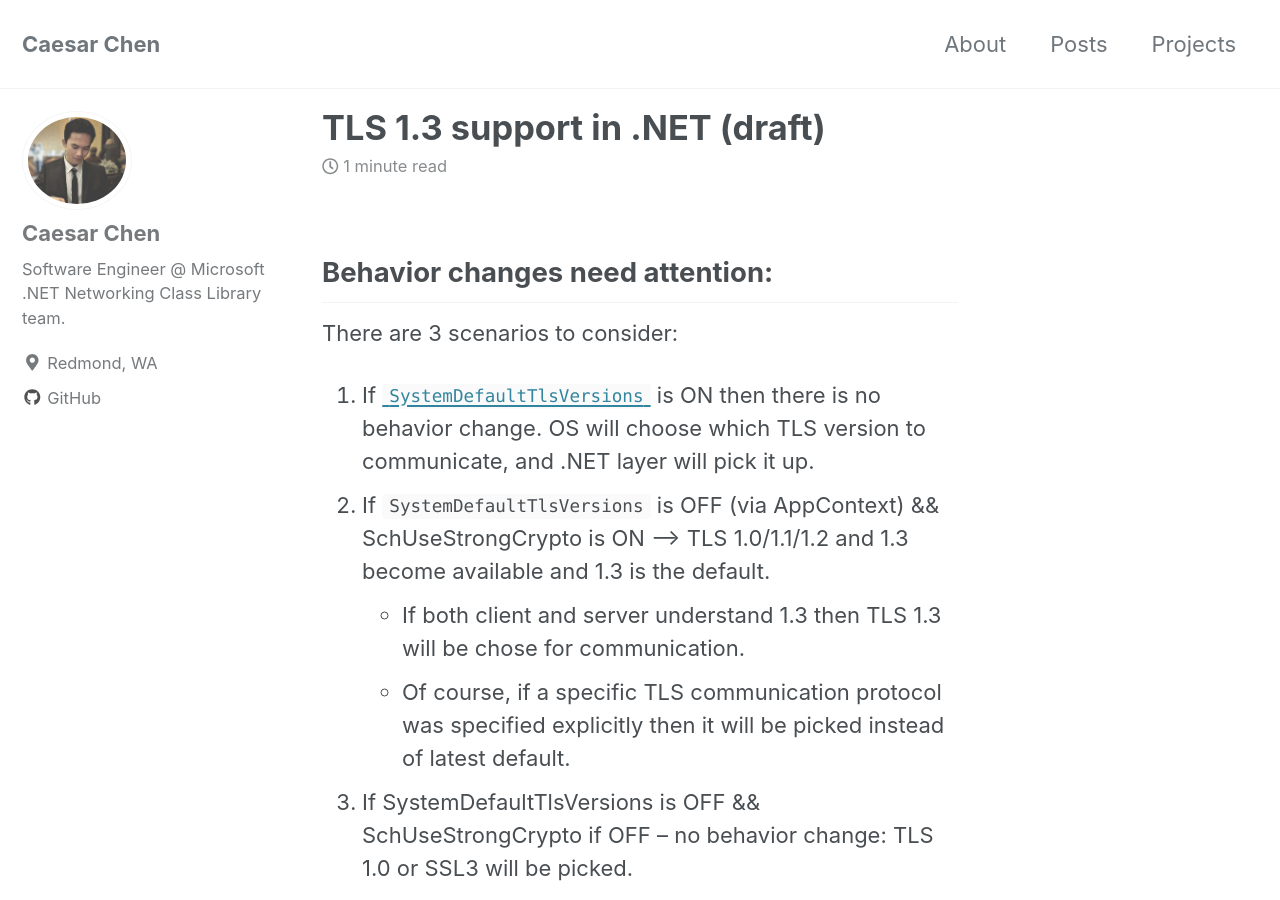
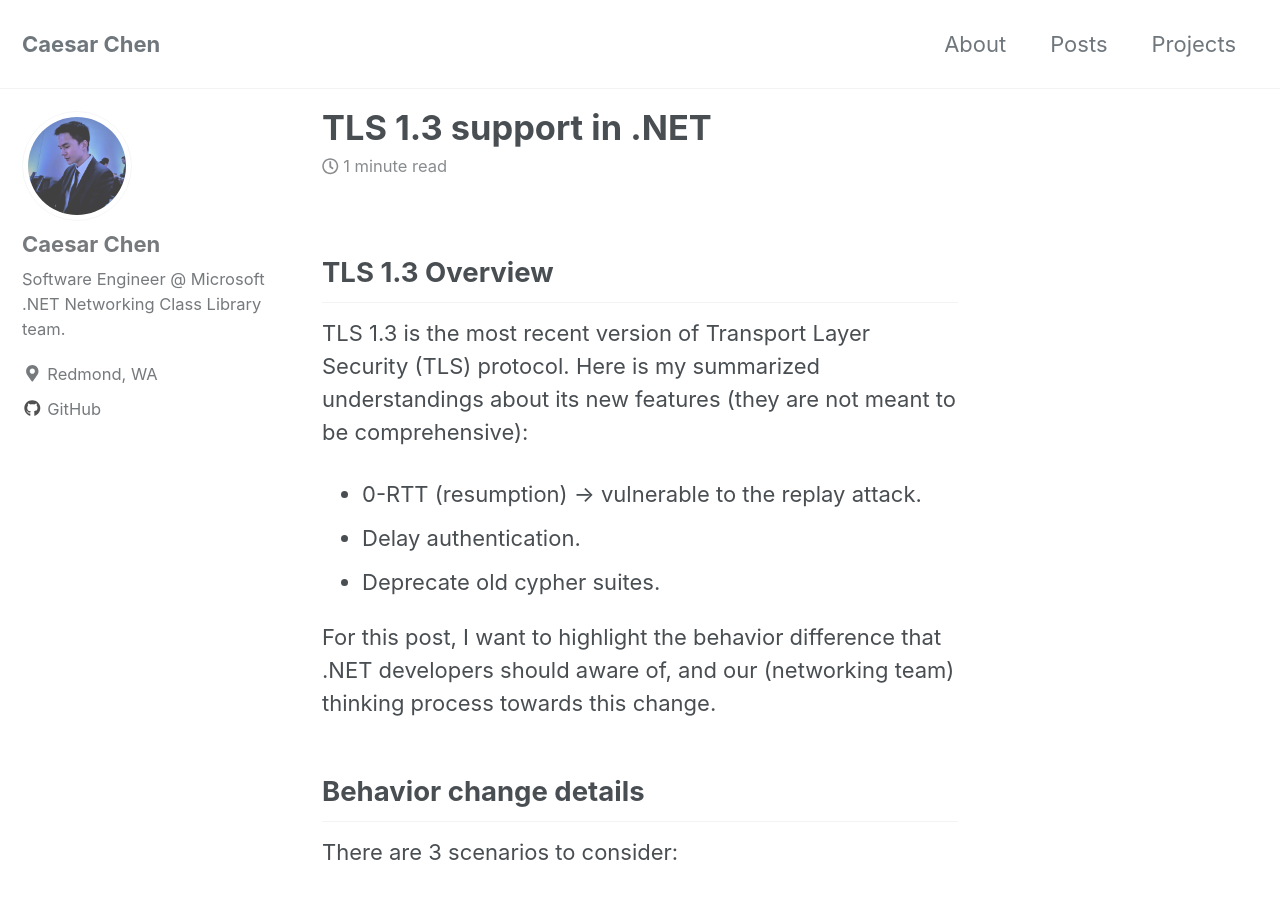
Before and after one commit to caesar1995/caesar1995.github.io, a Jekyll site: the page built from _posts/2019-01-07-tls13.md, in a window 1280 px wide and 900 px high. Built offline with Jekyll 4.4.1, drawn with Linux system fonts in a browser that asks for light colours; cached includes are drawn as plain includes; nearby versions of some CDN libraries; some of the changed text lies outside the part shown.

Commit message:
Add post about TLS 1.3 (#5)
* add aboutme

* finish tls post

```diff
--- a/_config.yml
+++ b/_config.yml
@@ -104,7 +104,7 @@ analytics:
 # Site Author
 author:
   name             : "Caesar Chen"
-  avatar           : "/images/avatar.jpg"
+  avatar           : "/images/avatar.png"
   bio              : "Software Engineer @ Microsoft .NET Networking Class Library team."
   location         : "Redmond, WA"
   email            :
--- a/_posts/2019-01-07-tls13.md
+++ b/_posts/2019-01-07-tls13.md
@@ -1,14 +1,20 @@
 ---
-title: "TLS 1.3 support in .NET (draft)"
-date: 2018-12-21
+title: "TLS 1.3 support in .NET"
+date: 2019-02-01
 tags: [TLS]
 excerpt: "TLS 1.3 in .NET"
 ---
 
+## TLS 1.3 Overview
 
+TLS 1.3 is the most recent version of Transport Layer Security (TLS) protocol. Here is my summarized understandings about its new features (they are not meant to be comprehensive):
+- 0-RTT (resumption) -> vulnerable to the replay attack.
+- Delay authentication.
+- Deprecate old cypher suites.
 
+For this post, I want to highlight the behavior difference that .NET developers should aware of, and our (networking team) thinking process towards this change.
 
-## Behavior changes need attention:
+## Behavior change details
 
 There are 3 scenarios to consider:
 1. If [`SystemDefaultTlsVersions`](https://docs.microsoft.com/en-us/dotnet/framework/network-programming/tls) is ON then there is no behavior change. OS will choose which TLS version to communicate, and .NET layer will pick it up.
```
Also changed, not shown: _pages/about.md (+12 -2 lines), images/avatar.jpg (deleted), images/avatar.png (added), images/ski.jpg (added).
